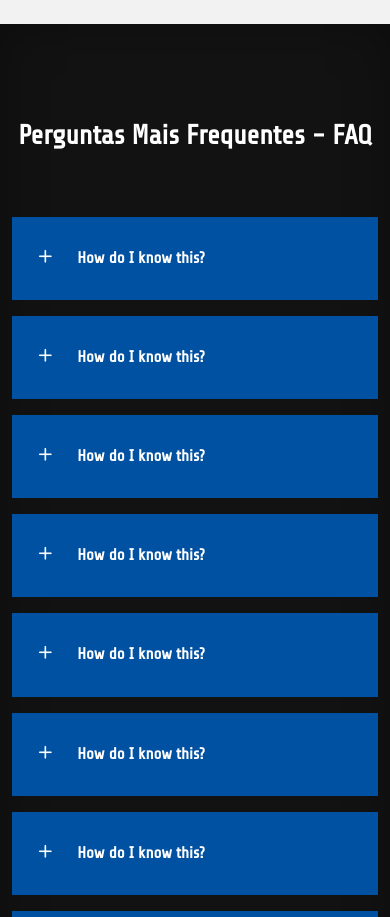
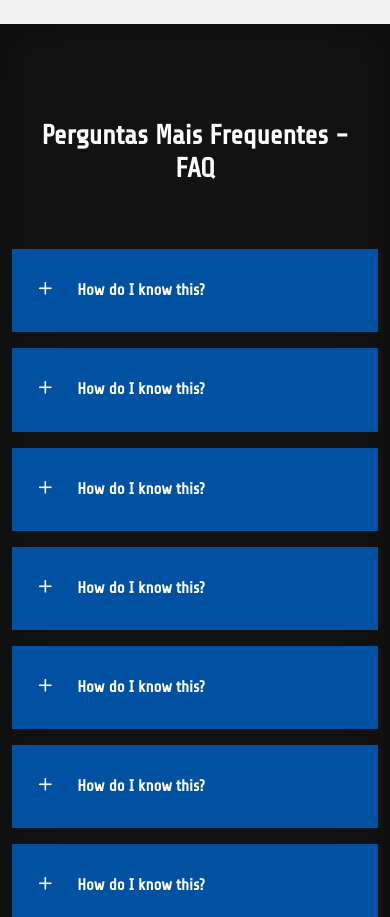
Before and after one commit to rphaell/project_video.card.repair, a plain HTML site: page index.html in a window 390 px wide. Shown: the part 1880-2797 px from the top of the page. Drawn offline with nearby package versions, Linux system fonts and the light colour scheme.

Commit message:
almost done

```diff
--- a/css/style.css
+++ b/css/style.css
@@ -662,7 +662,15 @@ footer ul li a:hover {
     /* ==============FAQS(MEDIA QUERY = 1024PX)============== */
     .faqs__container {
         grid-template-columns: 1fr;
+
     }
+
+    .faqs h2 {
+        margin-left: 20px;
+        margin-right: 20px;
+    }
+
+
 
     .faq {
         padding: 1.5rem;
```
